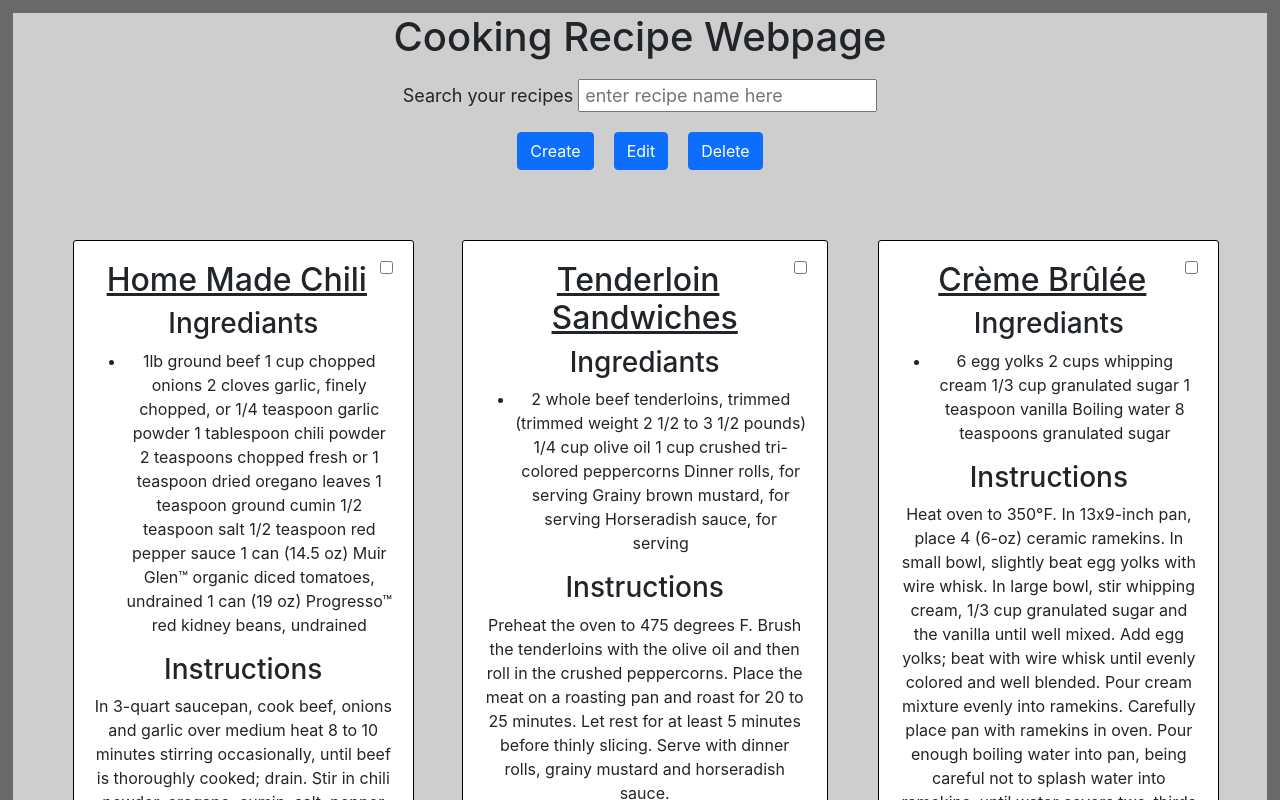
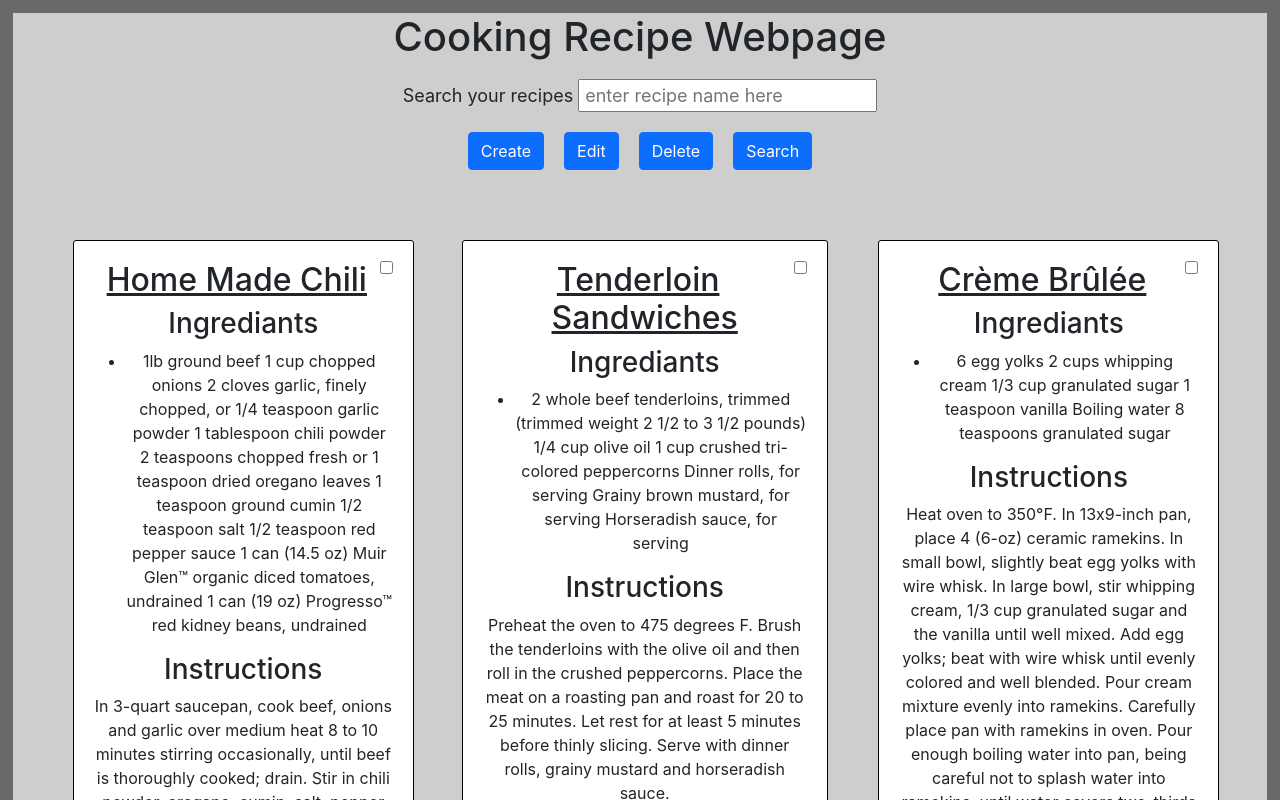
Before and after one commit to KyleMel/CapstoneReactJS, a React (Create React App) app: page / in a window 1280 px wide. Shown: the top 800 px of the page. Built offline with nearby package versions, Linux system fonts and the light colour scheme.

Commit message:
Adds search button, refactors checkbox.js

```diff
--- a/src/components/Buttons.js
+++ b/src/components/Buttons.js
@@ -7,6 +7,7 @@ export default function Buttons({show, onEdit, onDelete, item}) {
         <button className="Button btn btn-primary" onClick={show}>Create {item}</button>
         <button className="Button btn btn-primary" onClick={onEdit}>Edit {item}</button>
         <button className="Button btn btn-primary" onClick={onDelete}>Delete {item}</button>
+        <button className="Button btn btn-primary">Search</button>
       </div>
   )
 }
--- a/src/components/CheckBox.js
+++ b/src/components/CheckBox.js
@@ -2,7 +2,7 @@ export const CheckBox = props => {
 
   return (
     <>
-     <input style={{float: "right"}} key={props.id} onClick={props.handleCheckChieldElement} type="checkbox" checked={props.isChecked} value={props.value} />
+     <input style={{float: "right"}} type="checkbox" />
     </>
   )
 }
```
